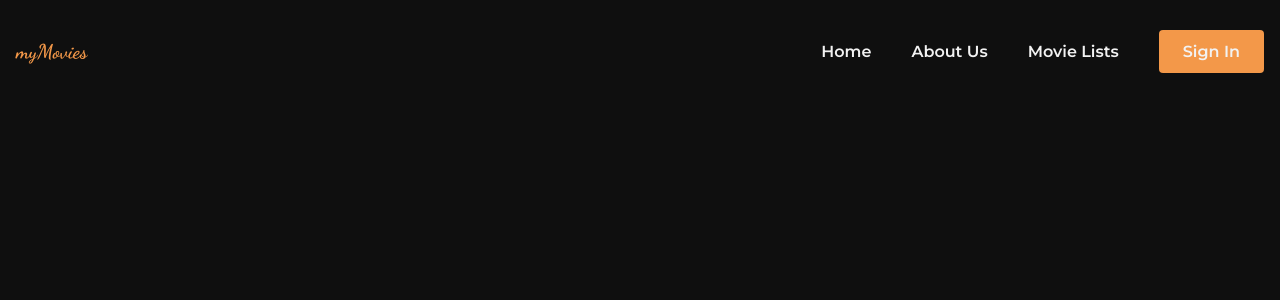
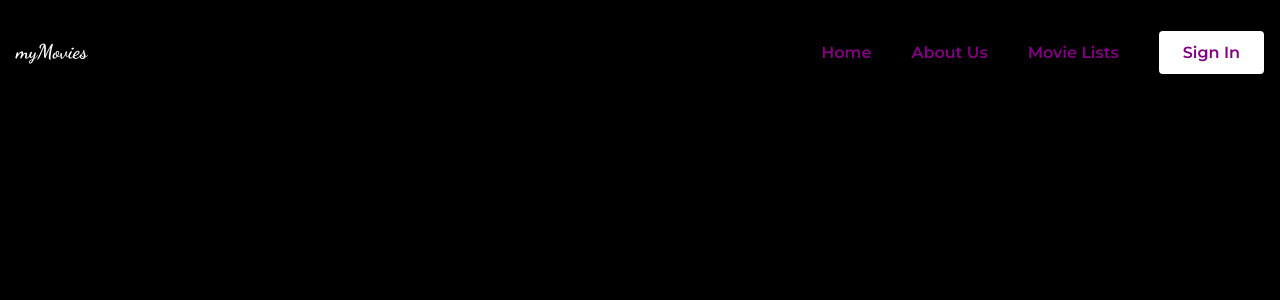
Before and after one commit to AlanWYChen/CS348_Group_Project, a React (Vite) app in the folder myMovies/: page / in a window 1280 px wide. Shown: the top 300 px of the page. Built offline with nearby package versions, Linux system fonts and the light colour scheme.

Commit message:
changed style

```diff
--- a/myMovies/src/App.tsx
+++ b/myMovies/src/App.tsx
@@ -3,6 +3,7 @@ import "./App.css";
 import { BrowserRouter as Router, Routes, Route } from "react-router-dom";
 import NavBar from "./components/NavBar/navbar";
 import Home from "./pages/home";
+import MovieInfo from "./pages/movieInfo";
 
 const App = () => {
  return (
@@ -12,6 +13,7 @@ const App = () => {
        <Routes>
          <Route path="/" element={<Home />} />
          {/* Define other routes that you need*/}
+         <Route path="/about-us" element={<MovieInfo />}/>
        </Routes>
      </main>
    </Router>
--- a/myMovies/src/components/NavBar/navbar.css
+++ b/myMovies/src/components/NavBar/navbar.css
@@ -65,7 +65,7 @@ right: 1.5rem;
 right: 0;
 }
 
-@media screen and (max-width: 1150px) {
+@media screen and (max-width: 600px) {
     .nav__menu {
         position: fixed;
         top: 0;
@@ -80,7 +80,7 @@ right: 0;
     }
 }
 
-@media screen and (min-width: 1150px) {
+@media screen and (min-width: 600px) {
     .nav {
       height: calc(var(--header-height) + 1rem);
     }
--- a/myMovies/src/components/NavBar/navbar.tsx
+++ b/myMovies/src/components/NavBar/navbar.tsx
@@ -4,6 +4,17 @@ import { IoClose, IoMenu } from "react-icons/io5";
 import "./navbar.css";
 
 const Navbar = () => {
+  const [showMenu, setShowMenu] = useState(false);
+
+ const toggleMenu = () => {
+   setShowMenu(!showMenu);
+ };
+
+  const closeMenuOnMobile = () => {
+    if (window.innerWidth <= 600) {
+      setShowMenu(false);
+    }
+  };
  return (
    <header className="header">
      <nav className="nav container">
@@ -17,7 +28,9 @@ const Navbar = () => {
        >
          <ul className="nav__list">
            <li className="nav__item">
-             <NavLink to="/" className="nav__link">
+             <NavLink to="/"
+             className="nav__link"
+             onClick={closeMenuOnMobile}>
                Home
              </NavLink>
            </li>
@@ -25,6 +38,7 @@ const Navbar = () => {
              <NavLink
                to="/about-us"
                className="nav__link"
+               onClick={closeMenuOnMobile}
              >
                About Us
              </NavLink>
@@ -33,22 +47,25 @@ const Navbar = () => {
              <NavLink
                to="/favorite"
                className="nav__link"
+               onClick={closeMenuOnMobile}
              >
                Movie Lists
              </NavLink>
            </li>
            <li className="nav__item">
-             <NavLink to="/get-started" className="nav__link nav__cta">
+             <NavLink to="/get-started"
+             className="nav__link nav__cta"
+             onClick={closeMenuOnMobile}>
                Sign In
              </NavLink>
            </li>
          </ul>
-         <div className="nav__close" id="nav-close">
+         <div className="nav__close" id="nav-close" onClick={toggleMenu}>
            <IoClose />
          </div>
        </div>
 
-       <div className="nav__toggle" id="nav-toggle">
+       <div className="nav__toggle" id="nav-toggle" onClick={toggleMenu}>
          <IoMenu />
        </div>
      </nav>
--- a/myMovies/src/index.css
+++ b/myMovies/src/index.css
@@ -8,10 +8,10 @@
 
 :root {
  --header-height: 3.5rem;
- --first-color: hsl(28, 88%, 62%);
- --title-color: hsl(0, 0%, 95%);
- --text-color: hsl(0, 0%, 75%);
- --body-color: hsl(0, 0%, 6%);
+ --first-color: white;
+ --title-color: purple;
+ --text-color: white;
+ --body-color: black;
  --body-font: "Montserrat", sans-serif;
  --second-font: "Dancing Script", cursive;
  --h2-font-size: 1.25rem;
@@ -34,72 +34,3 @@ ul {
 a {
  text-decoration: none;
 }
-
-:root {
-  font-family: Inter, system-ui, Avenir, Helvetica, Arial, sans-serif;
-  line-height: 1.5;
-  font-weight: 400;
-
-  color-scheme: light dark;
-  color: rgba(255, 255, 255, 0.87);
-  background-color: #242424;
-
-  font-synthesis: none;
-  text-rendering: optimizeLegibility;
-  -webkit-font-smoothing: antialiased;
-  -moz-osx-font-smoothing: grayscale;
-}
-
-a {
-  font-weight: 500;
-  color: #646cff;
-  text-decoration: inherit;
-}
-a:hover {
-  color: #535bf2;
-}
-
-body {
-  margin: 0;
-  display: flex;
-  place-items: center;
-  min-width: 320px;
-  min-height: 100vh;
-}
-
-h1 {
-  font-size: 3.2em;
-  line-height: 1.1;
-}
-
-button {
-  border-radius: 8px;
-  border: 1px solid transparent;
-  padding: 0.6em 1.2em;
-  font-size: 1em;
-  font-weight: 500;
-  font-family: inherit;
-  background-color: #1a1a1a;
-  cursor: pointer;
-  transition: border-color 0.25s;
-}
-button:hover {
-  border-color: #646cff;
-}
-button:focus,
-button:focus-visible {
-  outline: 4px auto -webkit-focus-ring-color;
-}
-
-@media (prefers-color-scheme: light) {
-  :root {
-    color: #213547;
-    background-color: #ffffff;
-  }
-  a:hover {
-    color: #747bff;
-  }
-  button {
-    background-color: #f9f9f9;
-  }
-}
--- /dev/null
+++ b/myMovies/src/pages/movieInfo.css
@@ -0,0 +1,7 @@
+#bannerimage {
+    width: 100%;
+    background-image: url(https://mmos.com/wp-content/uploads/2021/07/assassins-creed-infinity-logo-art-banner.jpg);
+    height: 230px;
+    background-color: purple;
+    background-position: center;
+}
--- /dev/null
+++ b/myMovies/src/pages/movieInfo.tsx
@@ -0,0 +1,23 @@
+import React from "react";
+import "./movieInfo.css";
+
+
+const MovieInfo = () => {
+    return (
+        <div
+            style={{
+                display: "flex",
+                justifyContent: "centre",
+                alignItems: "centre",
+                height: "100vh",
+            }}
+        >
+            <div id="bannerimage"></div>
+
+
+
+        </div>
+    );
+};
+
+export default MovieInfo;
```
